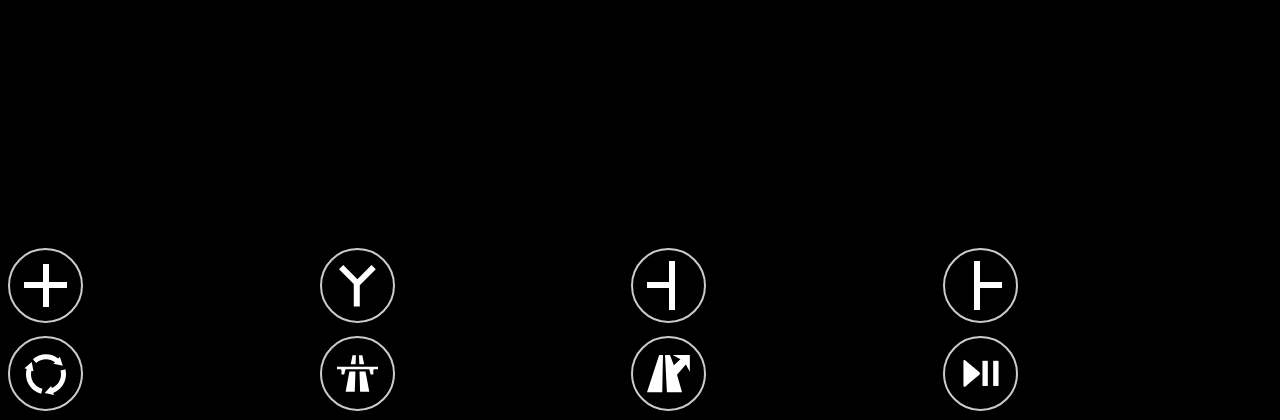
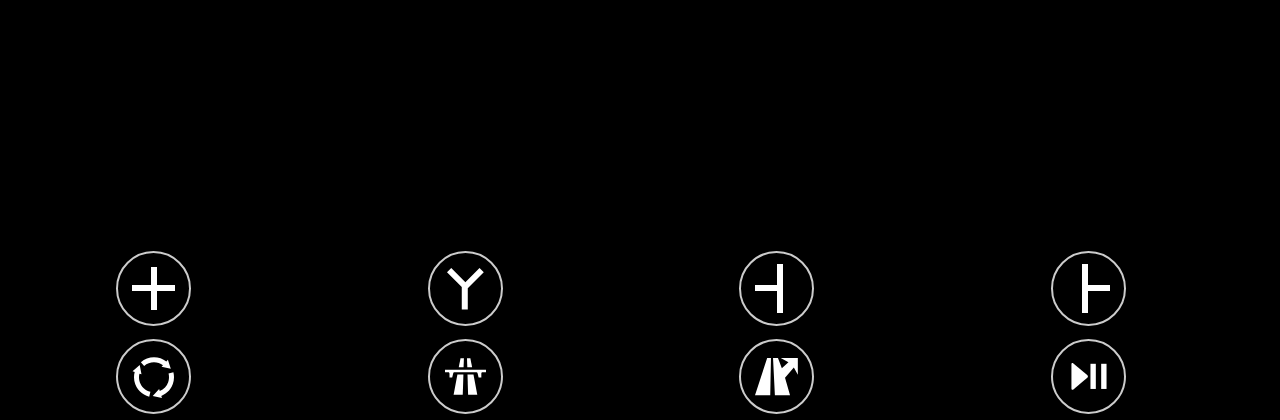
Before and after one commit to davidmosterd/getlost, a PHP site: page / in a window 1280 px wide. Shown: the part 380-800 px from the top of the page. Run offline with PHP 8.4, Linux system fonts and the light colour scheme.

Commit message:
Improve bottom nav alignment

```diff
--- a/style.css
+++ b/style.css
@@ -5,9 +5,10 @@
 }
 
 nav {
-    width: 100%;
     position: absolute;
     bottom: 0;
+    left: 0;
+    right: 0;
 }
 
 a.road {
@@ -18,8 +19,8 @@
     padding: 0;
     color: #fff;
     background-color: #fff;
-    -webkit-mask: url(images/Anfart.svg) no-repeat 0 0;
-    mask: url(images/Anfart.svg) no-repeat 0 0;
+    -webkit-mask: url(images/Anfart.svg) no-repeat center;
+    mask: url(images/Anfart.svg) no-repeat center;
     width: 24%;
     min-height: 80px;
     text-indent: -9999px;
```
